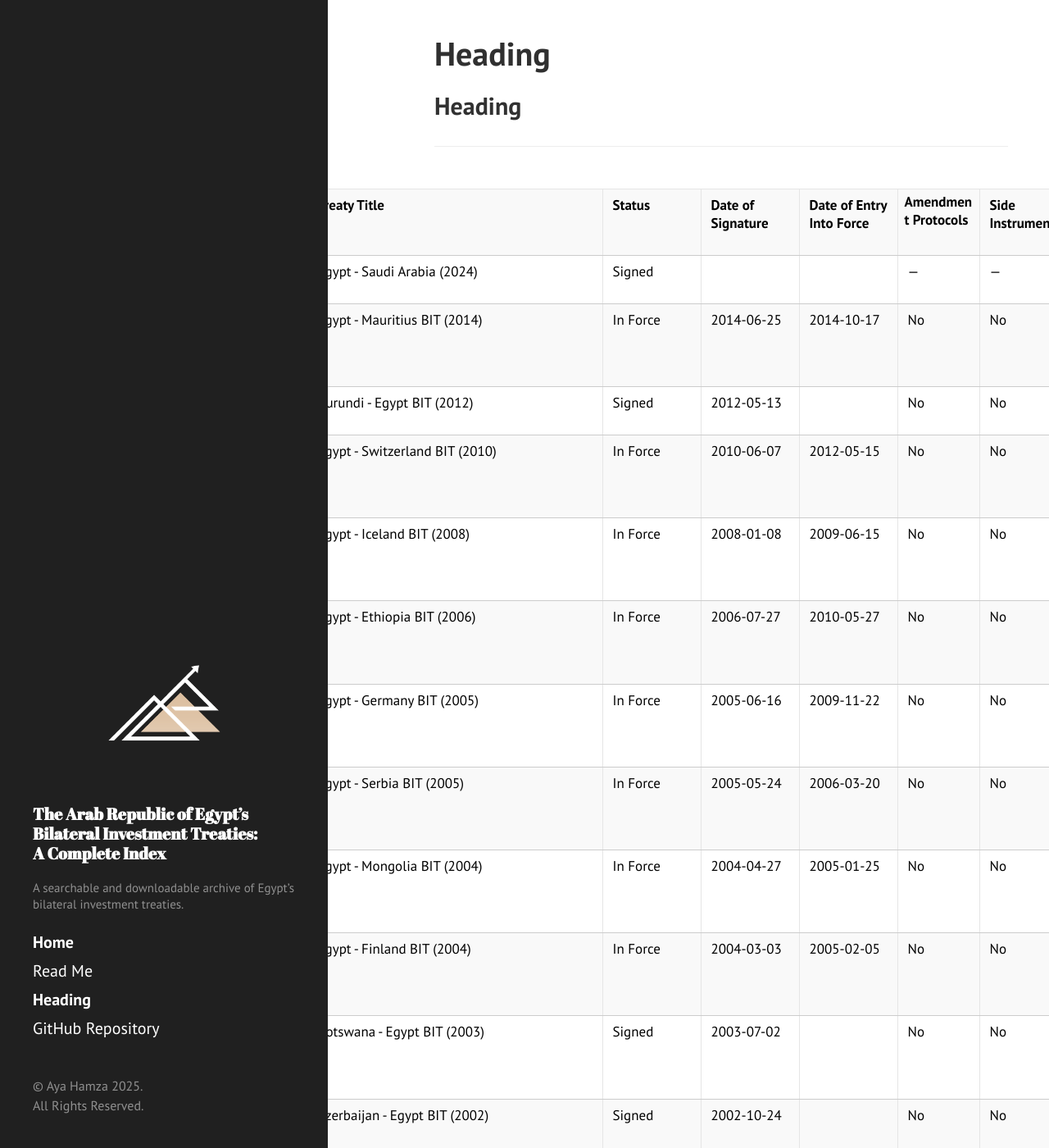
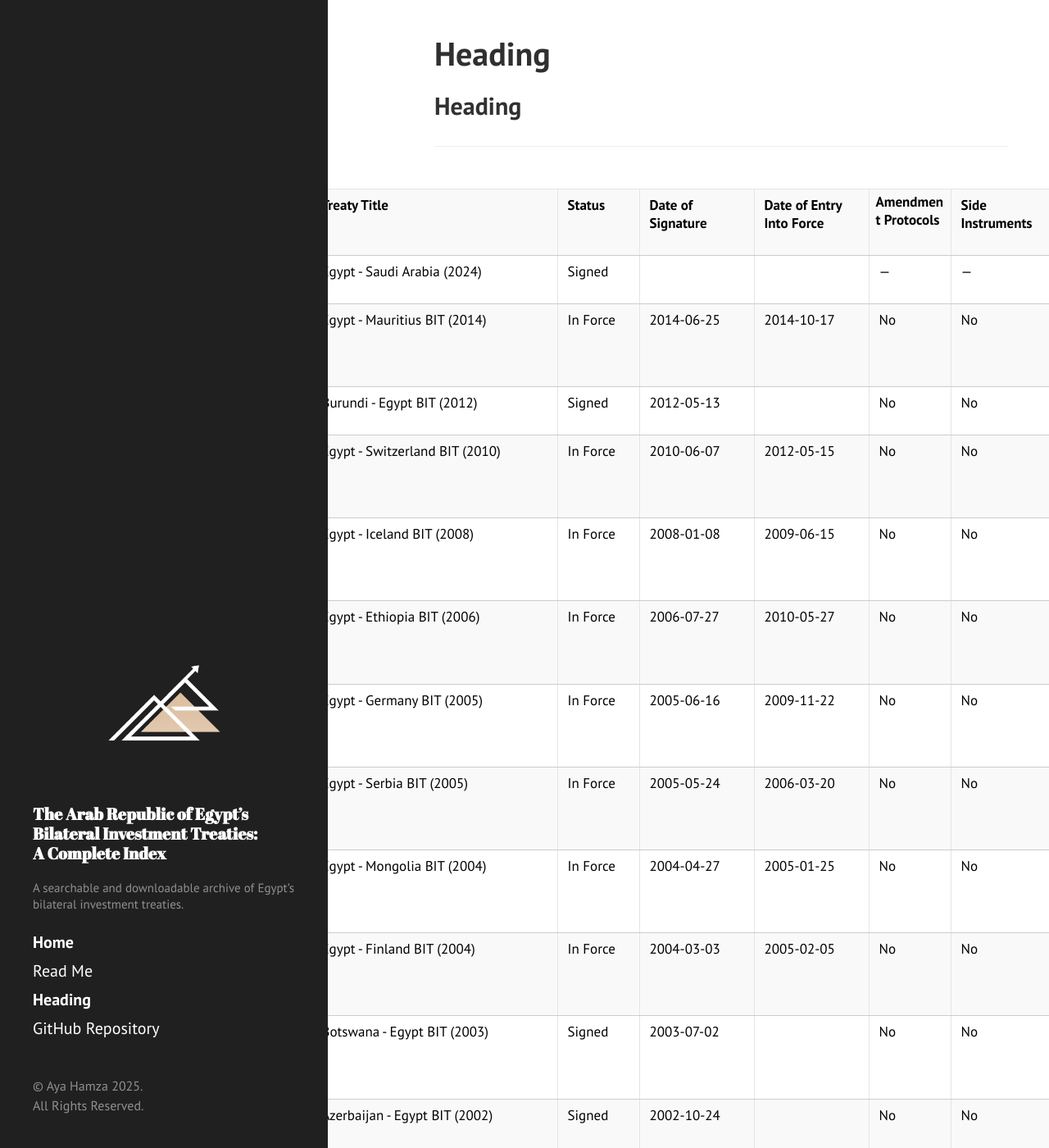
Before and after one commit to ayahamza1/MENABITs, a Jekyll site: the page built from index.md, in a window 1280 px wide and 1400 px high. Shown: the whole window at 82% size. Built offline with Jekyll 4.4.1, drawn with Linux system fonts in a browser that asks for light colours; our own code applies the rules of GitHub Pages for plain Markdown files.

Commit message:
Update hyde.css

```diff
--- a/public/css/hyde.css
+++ b/public/css/hyde.css
@@ -243,37 +243,37 @@ table th, table td {
 /* Column widths */
 table th:nth-child(1),
 table td:nth-child(1) {
-  width: 18rem;
+  width: 15.0rem;
 }
 
 table th:nth-child(2),
 table td:nth-child(2) {
-  width: 6rem;
+  width: 5.0rem;
 }
 
 table th:nth-child(3),
 table td:nth-child(3) {
-  width: 6rem;
+  width: 7.0rem;
 }
 
 table th:nth-child(4),
 table td:nth-child(4) {
-  width: 6rem;
+  width: 7.0rem;
 }
 
 table th:nth-child(5),
 table td:nth-child(5) {
-  width: 6rem;
+  width: 7.0rem;
 }
 
 table th:nth-child(6),
 table td:nth-child(6) {
-  width: 6rem;
+  width: 7.0rem;
 }
 
 table th:nth-child(7),
 table td:nth-child(7) {
-  width: 3.5rem;
+  width: 4.0rem;
   text-align: center;
 }
 
```
